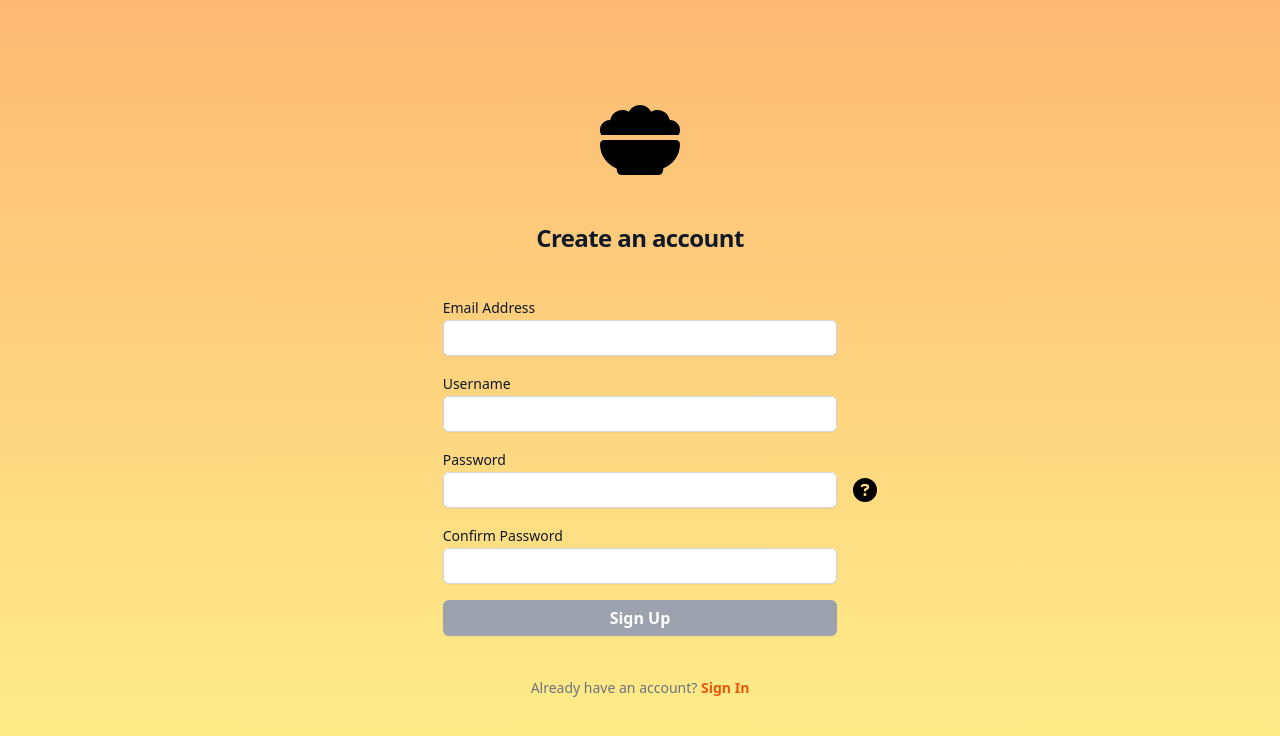
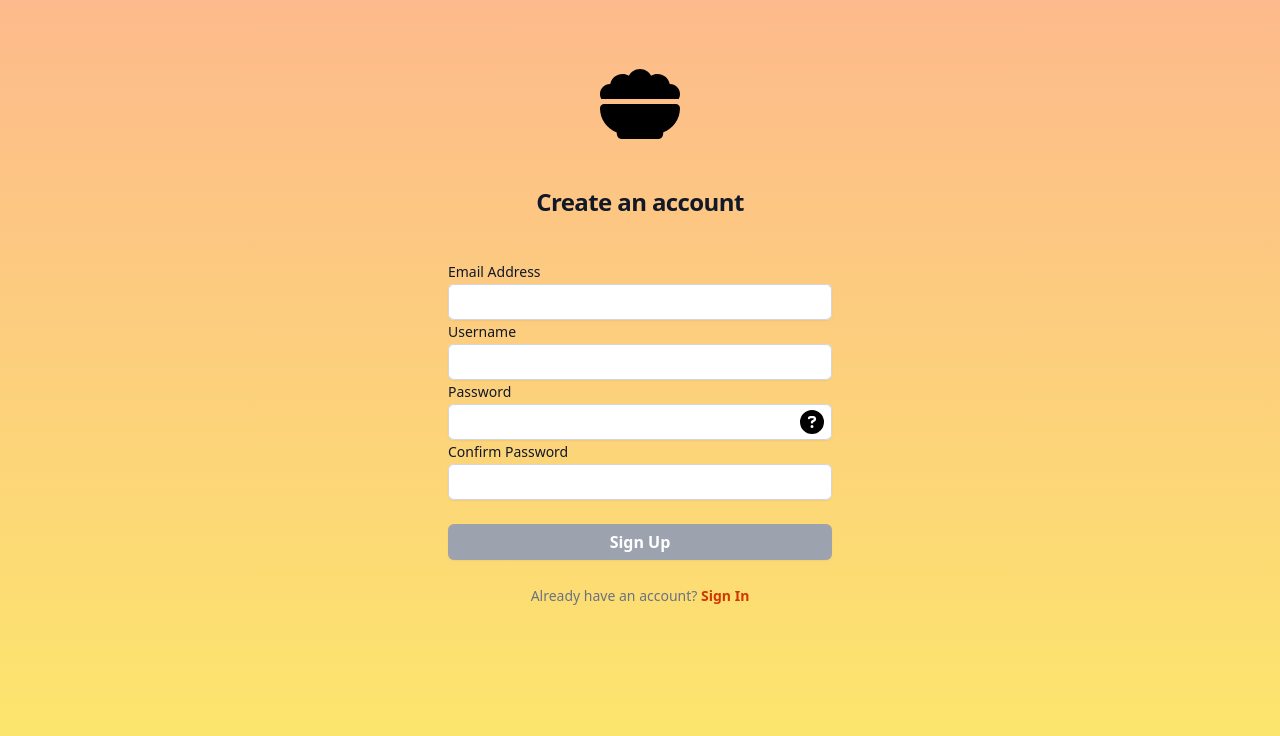
Before and after one commit to laeonej/recipe-planning-client-app, a React (Create React App) app: page /signup in a window 1280 px wide. Shown: the top 736 px of the page. Built offline with nearby package versions, Linux system fonts and the light colour scheme; no server answers.

Commit message:
edited hover component to tooltip, added flowbite

```diff
--- a/package.json
+++ b/package.json
@@ -13,13 +13,14 @@
     "axios": "^1.7.3",
     "craco": "^0.0.3",
     "craco-alias": "^3.0.1",
+    "flowbite": "^2.5.1",
+    "flowbite-react": "^0.10.1",
     "react": "^18.3.1",
     "react-dom": "^18.3.1",
     "react-icons": "^5.2.1",
     "react-query": "^3.39.3",
     "react-router-dom": "^6.25.0",
     "react-scripts": "5.0.1",
-    "typescript": "^4.4.2",
     "web-vitals": "^2.1.0"
   },
   "scripts": {
@@ -49,6 +50,7 @@
   "devDependencies": {
     "autoprefixer": "^10.4.19",
     "postcss": "^8.4.39",
-    "tailwindcss": "^3.4.6"
+    "tailwindcss": "^3.4.6",
+    "typescript": "^5.5.4"
   }
 }
--- a/src/ui/components/Hover/Hover.tsx
+++ b/src/ui/components/Hover/Hover.tsx
@@ -1,37 +1,21 @@
 import { HoverProps } from "./Hover.types";
-import { useState } from "react";
+import { Tooltip } from "flowbite-react"
 
 const Hover = ({
     icon: Icon,
-    label,
     size,
-    // textBoxWidth = '100px',
     color = 'black',
+    hoverPosition = 'top',
     hoverText
 } : HoverProps) => {
 
 
-
-    const [isHovered, setIsHovered] = useState(false)
-
     return (
-        <div >
-            <button onMouseEnter={() => setIsHovered(true)}
-            onMouseLeave={() => setIsHovered(false)}>
-            <Icon size={size} color={color} className="mr-2"/>
+        <Tooltip content={hoverText} style="light" placement={hoverPosition} className="w-max ml-2 text-sm mr-2 inline-flex">
+            <button>
+                <Icon size={size} color={color} className="mr-2"/>
             </button>
-
-            {isHovered && (
-                <div className="absolute z-50 px-6 py-3 bg-white text-gray-900 text-sm rounded-md shadow-sm ring-1 ring-inset ring-gray-300 "
-                    // style={{width: textBoxWidth}}
-                >
-                    {hoverText}
-                </div>
-            )}
-        </div>
-
-
-
+        </Tooltip>
     )
 }
 
--- a/src/ui/components/Hover/Hover.types.tsx
+++ b/src/ui/components/Hover/Hover.types.tsx
@@ -1,12 +1,12 @@
 import { MouseEventHandler } from "react";
 import { IconType } from "react-icons";
 
+type Placement = 'top' | 'bottom' | 'left' | 'right'
 
 export type HoverProps = {
     icon: IconType;
-    label: string;
     size: number;
-    // textBoxWidth: string;
     color?: string;
+    hoverPosition?: Placement;
     hoverText: React.ReactNode;
 }
--- a/src/ui/pages/Login/Login.tsx
+++ b/src/ui/pages/Login/Login.tsx
@@ -3,7 +3,6 @@ import '@ui/index.css'
 import { Button, Loader, TextInput } from '@ui/components';
 import routes from '@ui/routes/routes';
 import useLogin from '@ui/hooks/useLogin';
-
 
 // third party imports
 import { ChangeEvent, useState } from 'react';
@@ -97,6 +96,7 @@ const Login = () => {
                 </div >
             </div>
 
+
         </>
     )
 };
--- a/src/ui/pages/Signup/Signup.tsx
+++ b/src/ui/pages/Signup/Signup.tsx
@@ -4,6 +4,7 @@ import { Button, Loader, TextInput} from '@ui/components';
 import { Hover } from '@src/ui/components/Hover';
 import routes from '@ui/routes/routes';
 import useSignup from '@ui/hooks/useSignup';
+
 
 
 // third party imports
@@ -95,7 +96,7 @@ const Signup = () => {
     return (
         <>
             <div className=" flex h-screen content-center from-orange-300 to-yellow-200 bg-gradient-to-b flex-col justify-center px-6 py-10 mb-1/2 lg:px-8 m-auto">
-                <div className="sm:mx-auto sm:w-full sm:max-w-sm">
+                <div className=" sm:mx-auto sm:w-full sm:max-w-sm">
                     <FaBowlFood className='mx-auto h-20 w-auto'/>
                 </div>
                 <div className=" sm:mx-auto sm:w-full sm:max-w-sm">
@@ -103,8 +104,8 @@ const Signup = () => {
                     <h2 className=" mt-10 text-center text-2xl font-bold leading-9 tracking-tight text-gray-900">Create an account</h2>
                 </div>
 
-                <div className='grid grid-cols-3 gap-4 items-end mt-10 sm:mx-auto sm:w-full'>
-                    <div className='col-start-2'>
+                <div className='items-end mt-10 sm:mx-auto sm:w-full sm:max-w-sm md:mb-32 sm:mb'>
+                    <div>
                         <TextInput
                             required
                             id="email"
@@ -124,7 +125,7 @@ const Signup = () => {
                             value={username}
                         />
                     </div>
-                    <div className='col-start-2'>
+                    <div className='relative'>
                         <TextInput
                             required
                             id="password"
@@ -133,25 +134,23 @@ const Signup = () => {
                             onChange={handlePasswordInputChange}
                             value={password}
                         />
-                    </div>
-                    <div>
+                        <div className='absolute bottom-0 right-0 flex items-end'>
                             <Hover
                                 icon={FaCircleQuestion}
-                            label='hi'
                                 size ={24}
-                            // textBoxWidth='200px'
                                 color='black'
+                                hoverPosition="bottom"
                                 hoverText={
-                                    <ul className='list-disc'>Password must contain
+                                        <ul className='list-disc ml-2'>Password must contain
                                             <li>8 characters</li>
                                             <li>Uppercase letters</li>
                                             <li>Lowercase letters</li>
                                             <li>A number</li>
                                         </ul>}
-                            //hoverText='Password must contain 8 characters, uppercase and lowercase letters, and a number'
                             />
                         </div>
-                    <div className='col-start-2'>
+                    </div>
+                    <div>
                         <TextInput
                             required
                             id="passwordConfirm"
@@ -162,7 +161,7 @@ const Signup = () => {
                             value={confirmPassword}
                         />
                     </div>
-                    <div className='col-start-2'>
+                    <div className='pt-6'>
                         <Button
                             fullWidth
                             onClick={handleFormSubmit}
@@ -170,16 +169,17 @@ const Signup = () => {
                             Sign Up
                         </Button>
                     </div>
-                </div>
-                    {errorMessage !== '' ?
-                    <p className=" mt-10 text-center text-sm text-red-700 col-span-6">
-                            {errorMessage}
-                    </p> : <></>}
 
-                    <p className=" mt-10 text-center text-sm text-gray-500 col-span-6">
+                    <div className='space-y-6'>
+                        <p className="text-center text-sm text-red-700 col-span-6">
+                            {errorMessage !== '' ? errorMessage : ''}
+                        </p>
+                        <p className="text-center text-sm text-gray-500 ">
                                 Already have an account? <Link to={routes.LOGIN} className=" font-semibold leading-6 text-orange-600 hover:text-orange-500">Sign In</Link>
                         </p>
+                    </div>
 
+                </div>
             </div>
 
 
--- a/tailwind.config.js
+++ b/tailwind.config.js
@@ -1,8 +1,15 @@
 /** @type {import('tailwindcss').Config} */
+
+const flowbite = require("flowbite-react/tailwind");
+
 module.exports = {
-  content: ["./src/**/*.{js,jsx,ts,tsx}"],
+  content: ["./src/**/*.{js,jsx,ts,tsx}",
+    flowbite.content(),
+  ],
   theme: {
     extend: {},
   },
-  plugins: [],
+  plugins: [
+    flowbite.plugin(),
+  ],
 }
```
Also changed, not shown: 2 other files (tests, documents, lock files or other folders). Lines whose indentation alone changed are shown as unchanged.
